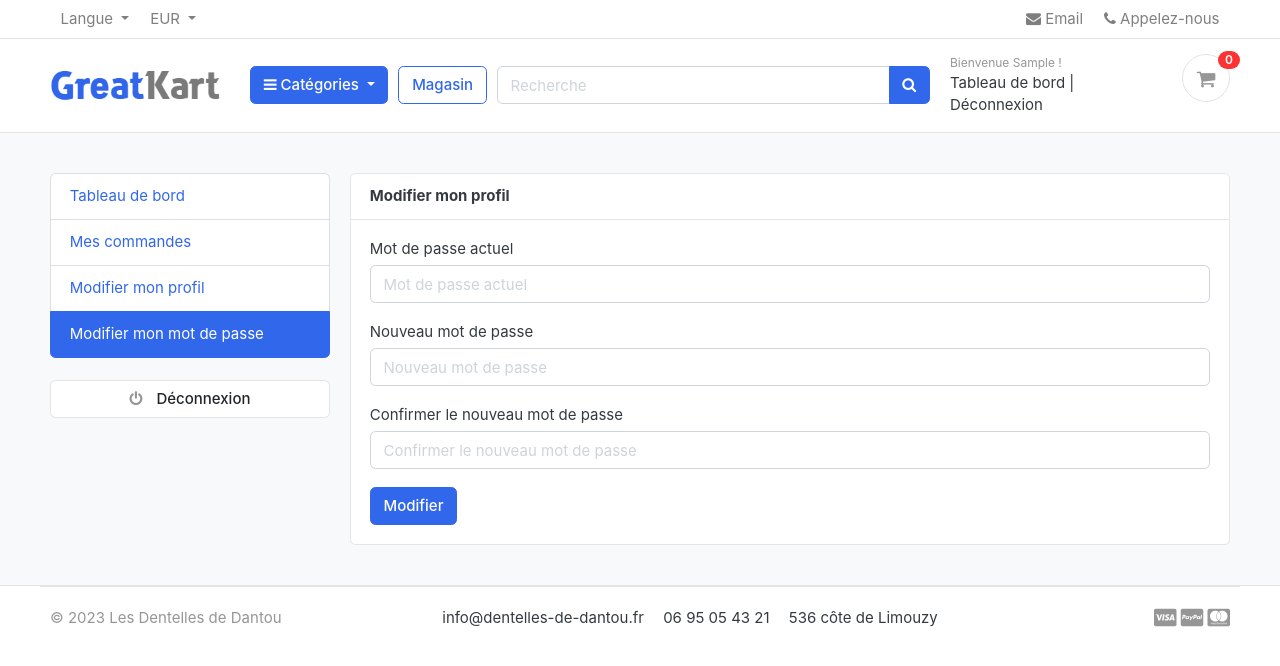
After one commit to Martin010/dentelles_dantou, a Django app: page /accounts/change_password/ in a window 1280 px wide. The commit adds this page. Shown: the top 666 px of the page. Run offline with Django 4.2, Linux system fonts and the light colour scheme; the visitor is signed in with stand-in values (Sample User, id 1); data that the repository does not hold is empty; some libraries are stand-ins or nearby versions; some web fonts are replaced.

Commit message:
Edit Profile Setup & Functionality - accounts/urls.py: add change_password url - accounts/views.py: creation of the function change_password that check if the current password is valid, if the new and the confirm password are tge same and update the password in the database - templates/accounts/change_password: creation of the change_password html file

```diff
--- a/accounts/admin.py
+++ b/accounts/admin.py
@@ -25,6 +25,7 @@ class UserProfileAdmin(admin.ModelAdmin):
     thumbnail.short_description = 'Profile Picture'
 
     list_display = ('thumbnail', 'user', 'city', 'state', 'country')
+    list_display_links = ('user',)
 
 
 admin.site.register(Account, AccountAdmin)
--- a/accounts/urls.py
+++ b/accounts/urls.py
@@ -15,4 +15,5 @@ urlpatterns = [
 
     path('my_orders/', views.my_orders, name='my_orders'),
     path('edit_profile/', views.edit_profile, name='edit_profile'),
+    path('change_password/', views.change_password, name='change_password'),
 ]
--- a/accounts/views.py
+++ b/accounts/views.py
@@ -50,6 +50,12 @@ def register(request):
             user.phone_number = phone_number
 
             user.save()
+
+            # Create User Profile
+            profile = UserProfile()
+            profile.user_id = user.id
+            profile.profile_picture = 'default/default-user.png'
+            profile.save()
 
             # User Activation
             current_site = get_current_site(request)
@@ -267,6 +273,7 @@ def reset_password(request):
         return render(request, 'accounts/reset_password.html')
 
 
+@login_required(login_url='login')
 def my_orders(request):
     orders = Order.objects.filter(user=request.user, is_ordered=True).order_by('-created_at')
 
@@ -277,6 +284,7 @@ def my_orders(request):
     return render(request, 'accounts/my_orders.html', context)
 
 
+@login_required(login_url='login')
 def edit_profile(request):
     user_profile = get_object_or_404(UserProfile, user=request.user)
 
@@ -303,3 +311,36 @@ def edit_profile(request):
     }
 
     return render(request, 'accounts/edit_profile.html', context)
+
+
+@login_required(login_url='login')
+def change_password(request):
+    if request.method == 'POST':
+        current_password = request.POST['current_password']
+        new_password = request.POST['new_password']
+        confirm_password = request.POST['confirm_password']
+
+        user = Account.objects.get(username__exact=request.user.username)   # Check this username is exactly the same in the database
+
+        if new_password == confirm_password:
+            success = user.check_password(current_password)     # Django's method that check if the current password is available (hash)
+            if success:
+                user.set_password(new_password)     # Django inbuilt function that automatically hash the new password
+                user.save()
+
+                # If you want automatically logout the user after password change:
+                # auth.logout(request)
+
+                messages.success(request, 'Le mot de passe a été modifié avec succès.')
+                return redirect('change_password')
+
+            else:
+                messages.error(request, 'Le mot de passe actuel est incorrect.')
+                return redirect('change_password')
+
+        else:
+            messages.error(request, 'Les nouveaux mots de passe ne correspondent pas.')
+            return redirect('change_password')
+
+
+    return render(request, 'accounts/change_password.html')
--- /dev/null
+++ b/templates/accounts/change_password.html
@@ -0,0 +1,49 @@
+{% extends 'base.html' %}
+
+{% block content %}
+
+    <section class="section-conten padding-y bg">
+
+        {% include 'includes/alerts.html' %}
+
+        <div class="container">
+            <div class="row">
+
+                <!--   SIDEBAR   -->
+                {% include 'includes/dashboard_sidebar.html' %}
+
+                <!-- CENTER PAGE -->
+                <main class="col-md-9">
+                    <article class="card">
+                        <header class="card-header">
+                            <strong class="d-inline-block mr-3">Modifier mon profil</strong>
+                        </header>
+                        <div class="card-body">
+                            <div class="row">
+                                <div class="col-md-12">
+                                    <form action="{% url 'change_password' %}" method="POST">
+                                        {% csrf_token %}
+                                        <div class="form-group">
+                                            <label>Mot de passe actuel</label>
+                                            <input type="password" name="current_password" placeholder="Mot de passe actuel" class="form-control" required>
+                                        </div>
+                                        <div class="form-group">
+                                            <label>Nouveau mot de passe</label>
+                                            <input type="password" name="new_password" placeholder="Nouveau mot de passe" class="form-control" required>
+                                        </div>
+                                        <div class="form-group">
+                                            <label>Confirmer le nouveau mot de passe</label>
+                                            <input type="password" name="confirm_password" placeholder="Confirmer le nouveau mot de passe" class="form-control" required>
+                                        </div>
+                                        <input type="submit" value="Modifier" class="btn btn-primary">
+                                    </form>
+                                </div>
+                            </div>
+                        </div>
+                    </article>
+                </main>
+            </div>
+        </div>
+    </section>
+
+{% endblock content %}
--- a/templates/includes/dashboard_sidebar.html
+++ b/templates/includes/dashboard_sidebar.html
@@ -3,7 +3,7 @@
         <a class="list-group-item {% if '/accounts/' == request.path %} active {% endif %}" href="{% url 'dashboard' %}"> Tableau de bord </a>
         <a class="list-group-item {% if '/my_orders/' in request.path %} active {% endif %}" href="{% url 'my_orders' %}"> Mes commandes </a>
         <a class="list-group-item {% if '/edit_profile/' in request.path %} active {% endif %}" href="{% url 'edit_profile' %}"> Modifier mon profil </a>
-        <a class="list-group-item {% if '/change_password/' in request.path %} active {% endif %}" href=""> Modifier mon mot de passe </a>
+        <a class="list-group-item {% if '/change_password/' in request.path %} active {% endif %}" href="{% url 'change_password' %}"> Modifier mon mot de passe </a>
     </ul>
     <br>
     <a class="btn btn-light btn-block" href="{% url 'logout' %}"> <i class="fa fa-power-off"></i>
```
